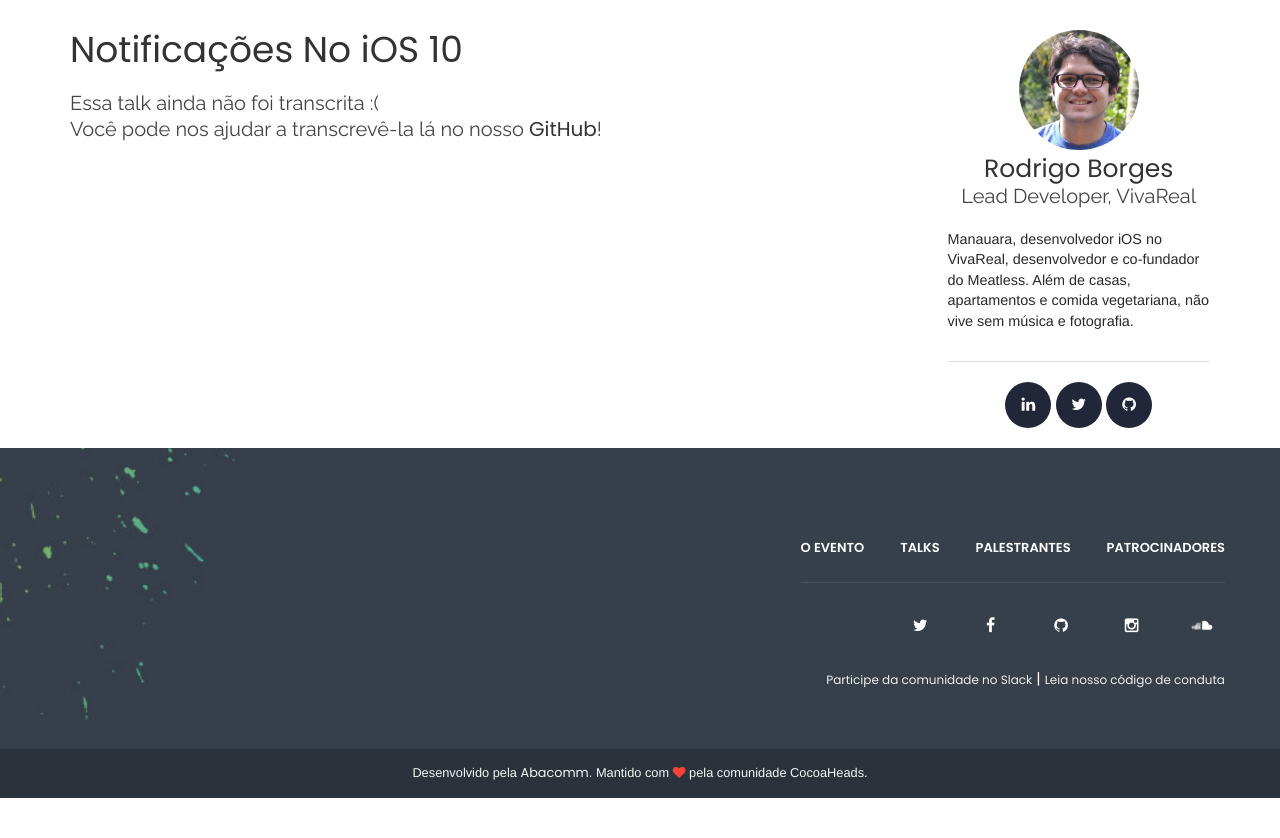
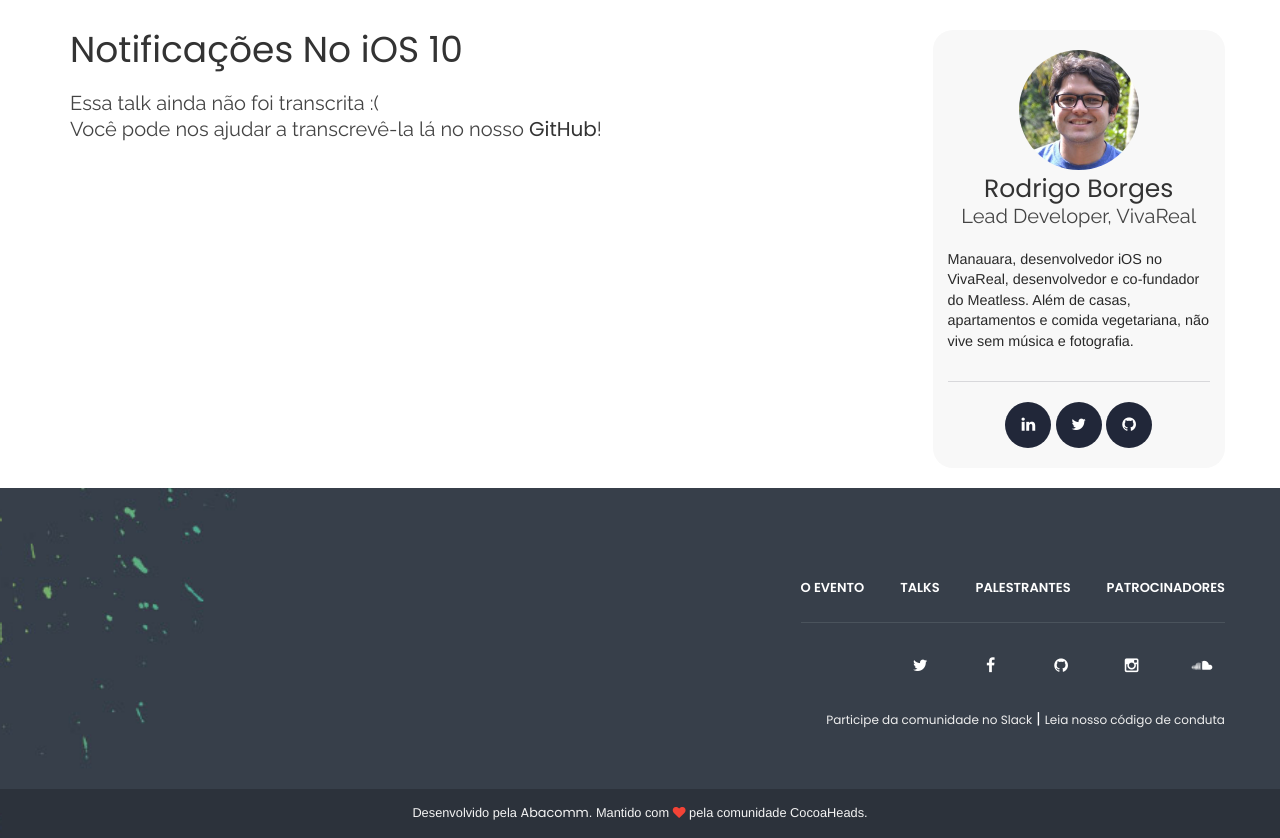
Before and after one commit to CocoaHeadsConference/CocoaHeadsConference.github.io, a Jekyll site: the page built from _talks/notificacoes-no-ios.md, in a window 1280 px wide. Shown: the part 481-1319 px from the top of the page. Built offline with Jekyll 4.4.1, drawn with Linux system fonts in a browser that asks for light colours; before the commit the page ends 1279 px from its top, so only the background shows below that.

Commit message:
estilo do aside no layout de talk, imagens de fundo dos talks existentes

```diff
--- a/_sass/talk-page.scss
+++ b/_sass/talk-page.scss
@@ -5,6 +5,10 @@
     }
     aside{
         text-align: center;
+        background-color: #f8f8f8;
+        border-radius: 20px;
+        padding-bottom: 20px;
+        padding-top: 20px;
         h2{
             margin-top: 5px;
             font-size: 2.5rem;
@@ -14,12 +18,16 @@
             font-size: 2rem;
             line-height: 1rem;
         }
+
+        @media(max-width: 1023px){
+            margin-top: 10px;
+            margin-bottom: 10px;
+        }
     }
     p{
         font-size: 2rem;
         color: #444;
     }
-
 }
 
 .talk-video{
```
Also changed, not shown: images/talks/deep-links.jpg (added), images/talks/dicas-macOS.jpg (added), images/talks/good-code.jpg (added), images/talks/notificacoes-no-ios.jpg (added).
